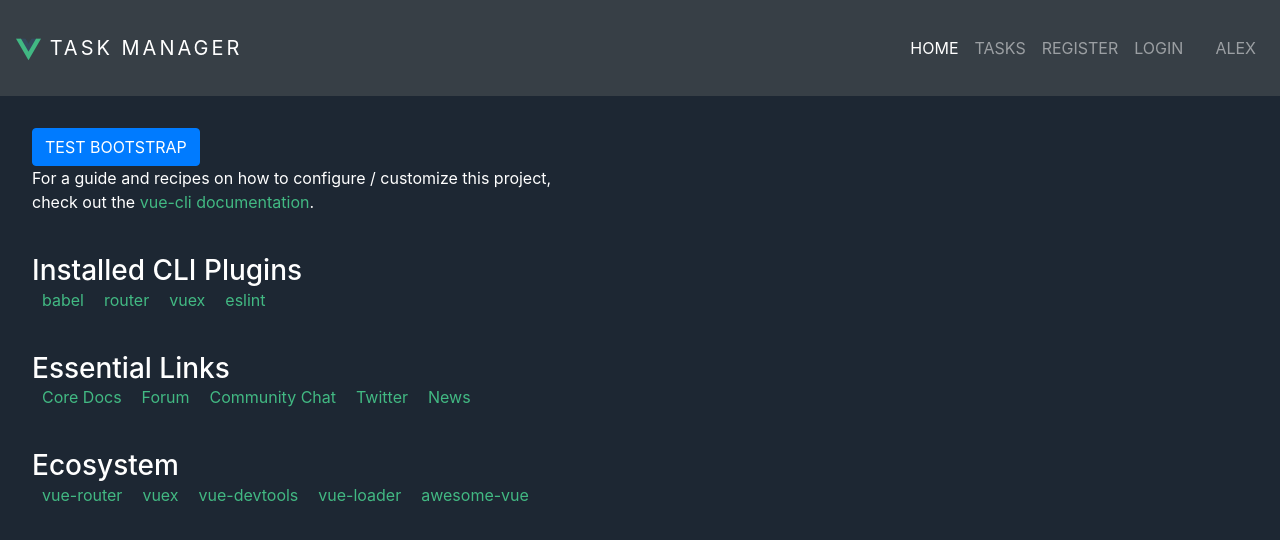
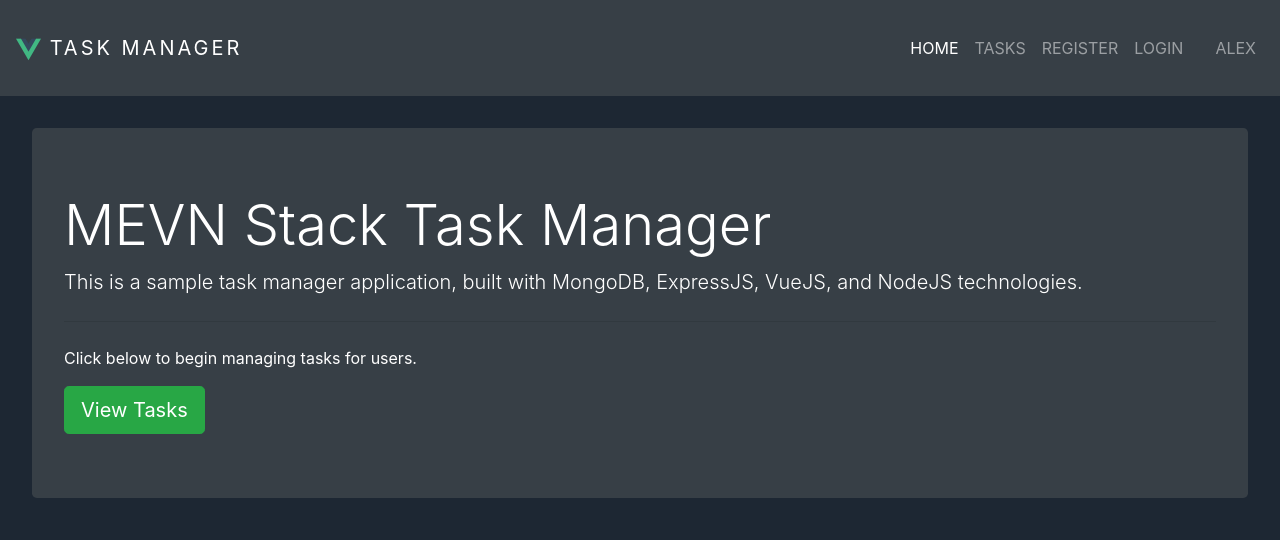
Before and after one commit to ZeroCurse/aarcher-mevn-task-app, a Vue app: page / in a window 1280 px wide. Shown: the top 540 px of the page. Built offline with nearby package versions, Linux system fonts and the light colour scheme.

Commit message:
style: fix link highlighting and add exact to links

```diff
--- a/src/components/HelloWorld.vue
+++ b/src/components/HelloWorld.vue
@@ -1,60 +1,11 @@
 <template>
-  <div class="hello">
-    <button class="btn btn-primary">TEST BOOTSTRAP</button>
-    <p>
-      For a guide and recipes on how to configure / customize this project,<br>
-      check out the
-      <a href="https://cli.vuejs.org" target="_blank" rel="noopener">vue-cli documentation</a>.
-    </p>
-    <h3>Installed CLI Plugins</h3>
-    <ul>
-      <li><a href="https://github.com/vuejs/vue-cli/tree/dev/packages/%40vue/cli-plugin-babel" target="_blank" rel="noopener">babel</a></li>
-      <li><a href="https://github.com/vuejs/vue-cli/tree/dev/packages/%40vue/cli-plugin-router" target="_blank" rel="noopener">router</a></li>
-      <li><a href="https://github.com/vuejs/vue-cli/tree/dev/packages/%40vue/cli-plugin-vuex" target="_blank" rel="noopener">vuex</a></li>
-      <li><a href="https://github.com/vuejs/vue-cli/tree/dev/packages/%40vue/cli-plugin-eslint" target="_blank" rel="noopener">eslint</a></li>
-    </ul>
-    <h3>Essential Links</h3>
-    <ul>
-      <li><a href="https://vuejs.org" target="_blank" rel="noopener">Core Docs</a></li>
-      <li><a href="https://forum.vuejs.org" target="_blank" rel="noopener">Forum</a></li>
-      <li><a href="https://chat.vuejs.org" target="_blank" rel="noopener">Community Chat</a></li>
-      <li><a href="https://twitter.com/vuejs" target="_blank" rel="noopener">Twitter</a></li>
-      <li><a href="https://news.vuejs.org" target="_blank" rel="noopener">News</a></li>
-    </ul>
-    <h3>Ecosystem</h3>
-    <ul>
-      <li><a href="https://router.vuejs.org" target="_blank" rel="noopener">vue-router</a></li>
-      <li><a href="https://vuex.vuejs.org" target="_blank" rel="noopener">vuex</a></li>
-      <li><a href="https://github.com/vuejs/vue-devtools#vue-devtools" target="_blank" rel="noopener">vue-devtools</a></li>
-      <li><a href="https://vue-loader.vuejs.org" target="_blank" rel="noopener">vue-loader</a></li>
-      <li><a href="https://github.com/vuejs/awesome-vue" target="_blank" rel="noopener">awesome-vue</a></li>
-    </ul>
+  <div class="jumbotron custom-bg-dark">
+    <h1 class="display-4">MEVN Stack Task Manager</h1>
+    <p class="lead">This is a sample task manager application, built with MongoDB, ExpressJS, VueJS, and NodeJS technologies.</p>
+    <hr class="my-4">
+    <p>Click below to begin managing tasks for users.</p>
+      <router-link class="btn btn-success btn-lg" to="/tasks">
+        View Tasks
+      </router-link>
   </div>
 </template>
-
-<script>
-export default {
-  name: 'HelloWorld',
-  props: {
-    msg: String
-  }
-}
-</script>
-
-<!-- Add "scoped" attribute to limit CSS to this component only -->
-<style scoped>
-h3 {
-  margin: 40px 0 0;
-}
-ul {
-  list-style-type: none;
-  padding: 0;
-}
-li {
-  display: inline-block;
-  margin: 0 10px;
-}
-a {
-  color: #42b983;
-}
-</style>
--- a/src/components/Navbar.vue
+++ b/src/components/Navbar.vue
@@ -10,23 +10,23 @@
       </button>
     <div class="collapse navbar-collapse" id="navbarCollapse">
       <ul class="navbar-nav ml-auto mb-2 mb-md-0">
-        <li class="nav-item active">
-          <router-link to="/" class="nav-link">
+        <li class="nav-item">
+          <router-link to="/" class="nav-link" exact>
             Home
           </router-link>
         </li>
         <li class="nav-item">
-          <router-link to="/tasks" class="nav-link">
+          <router-link to="/tasks" class="nav-link" exact>
             Tasks
           </router-link>
         </li>
         <li class="nav-item">
-          <router-link to="/register" class="nav-link">
+          <router-link to="/register" class="nav-link" exact>
             Register
           </router-link>
         </li>
         <li class="nav-item">
-          <router-link to="/login" class="nav-link">
+          <router-link to="/login" class="nav-link" exact>
             Login
           </router-link>
         </li>
--- a/src/router/index.js
+++ b/src/router/index.js
@@ -48,6 +48,7 @@
 ]
 
 const router = new VueRouter({
+  linkActiveClass: 'active',
   mode: 'history',
   base: process.env.BASE_URL,
   routes
```
